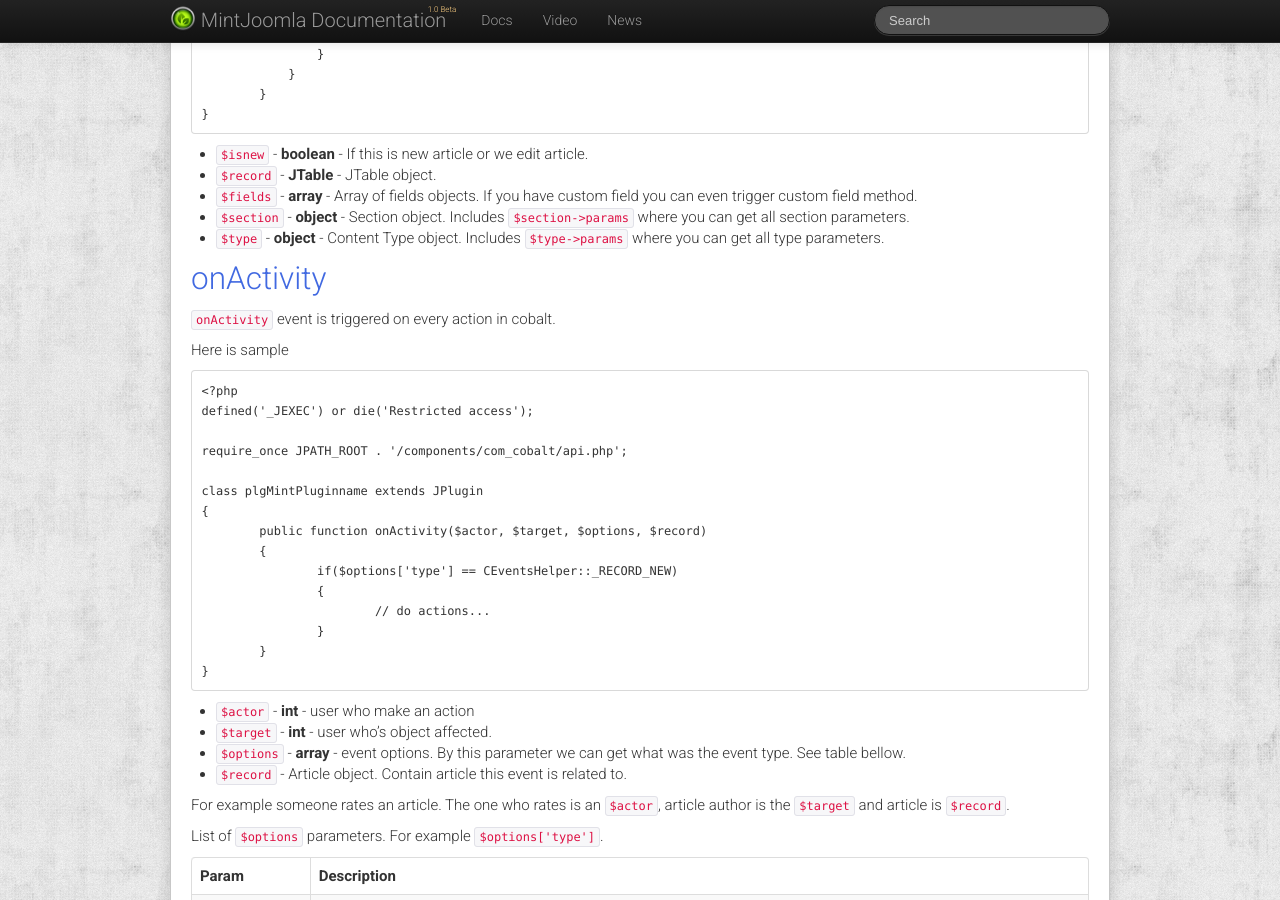
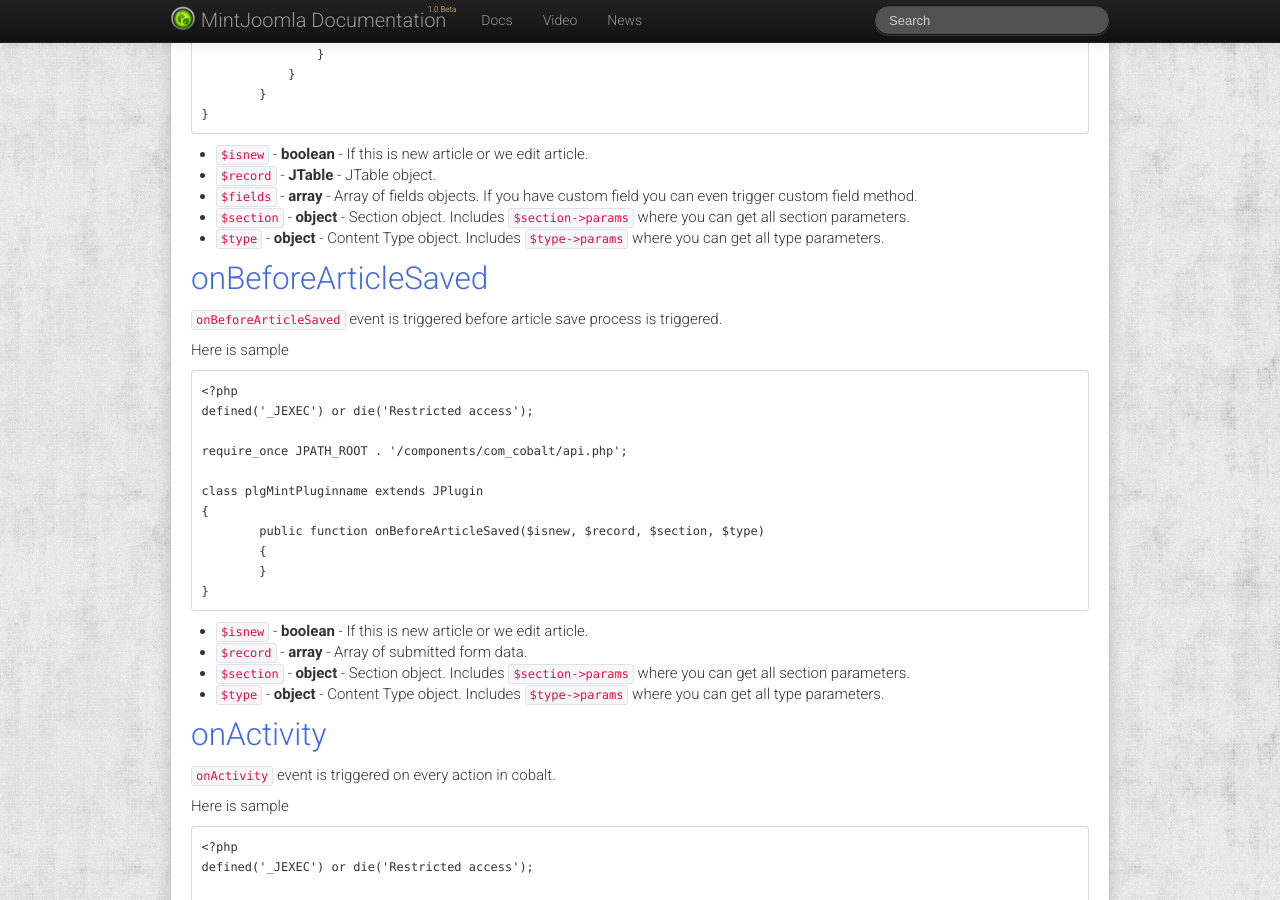
Before and after one commit to MintJoomla/MintJoomla.github.io, a Jekyll site: the page built from en/cobalt/_posts/developer/2013-01-01-cobalt-events.md, in a window 1280 px wide and 900 px high, scrolled down 1551 px. Built offline with Jekyll 4.4.1, drawn with Linux system fonts in a browser that asks for light colours; comment, search, counter and statistics services are not loaded.

Commit message:
onBeforeArticleSaved

```diff
--- a/en/cobalt/_posts/developer/2013-01-01-cobalt-events.md
+++ b/en/cobalt/_posts/developer/2013-01-01-cobalt-events.md
@@ -84,6 +84,31 @@ Here is sample
 - `$section` - **object** - Section object. Includes `$section->params` where you can get all section parameters.
 - `$type` - **object** - Content Type object. Includes `$type->params` where you can get all type parameters.
 
+## onBeforeArticleSaved
+
+`onBeforeArticleSaved` event is triggered before article save process is triggered.
+
+Here is sample
+
+	<?php
+	defined('_JEXEC') or die('Restricted access');
+
+	require_once JPATH_ROOT . '/components/com_cobalt/api.php';
+
+	class plgMintPluginname extends JPlugin
+	{
+		public function onBeforeArticleSaved($isnew, $record, $section, $type)
+		{
+		}
+	}
+
+
+- `$isnew` - **boolean** - If this is new article or we edit article.
+- `$record` - **array** - Array of submitted form data.
+- `$section` - **object** - Section object. Includes `$section->params` where you can get all section parameters.
+- `$type` - **object** - Content Type object. Includes `$type->params` where you can get all type parameters.
+
+
 ## onActivity
 
 `onActivity` event is triggered on every action in cobalt.
```
